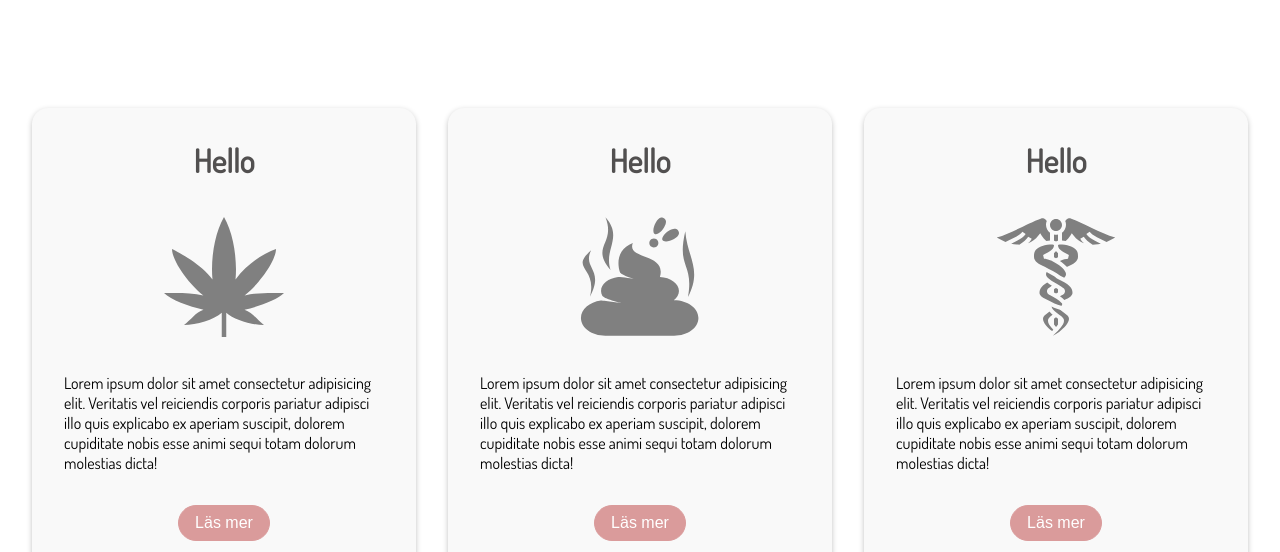
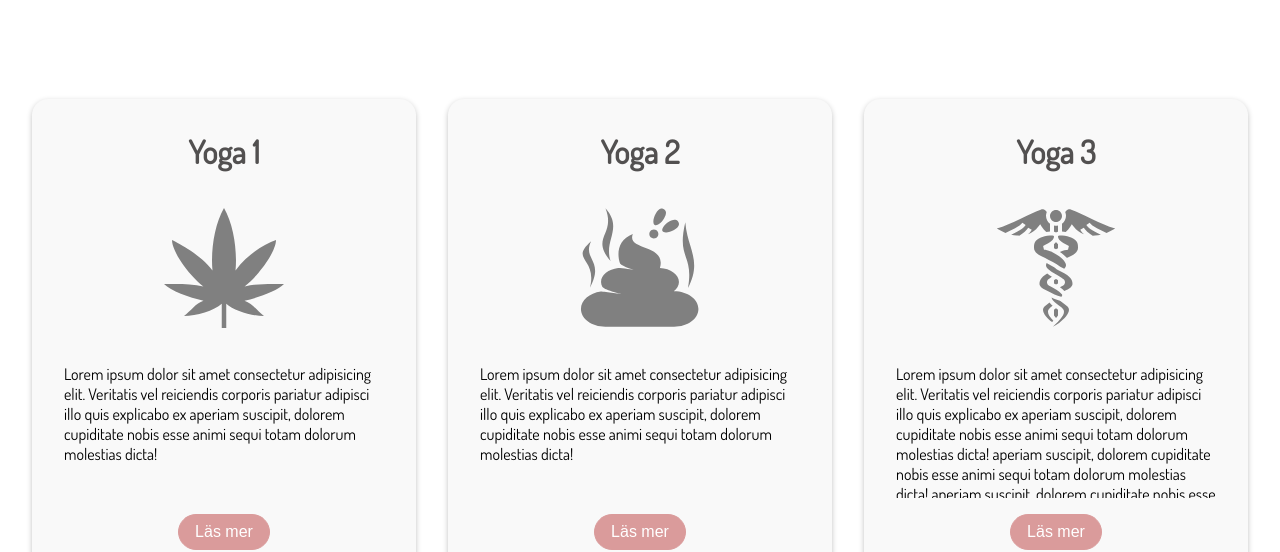
Before and after one commit to b3rg3t/donpdong, a Next.js app: page / in a window 1280 px wide. Shown: the part 860-1412 px from the top of the page. Built offline with nearby package versions, Linux system fonts and the light colour scheme.

Commit message:
form styling added

```diff
--- a/components/CardBlockFolder/CardBlock.tsx
+++ b/components/CardBlockFolder/CardBlock.tsx
@@ -8,12 +8,12 @@ const CardBlock = (): React.ReactElement => {
         <div className="cards__block">
           <article className="cards__panels">
             <div className="card__panels__div">
-              <h3>Hello</h3>
+              <h3>Yoga 1</h3>
             </div>
             <div className="card__panels__div">
               <GiHemp color="gray" size="8rem" />
             </div>
-            <div className="card__panels__div">
+            <div className="card__panels__div text">
               Lorem ipsum dolor sit amet consectetur adipisicing elit. Veritatis
               vel reiciendis corporis pariatur adipisci illo quis explicabo ex
               aperiam suscipit, dolorem cupiditate nobis esse animi sequi totam
@@ -25,12 +25,12 @@ const CardBlock = (): React.ReactElement => {
           </article>
           <div className="cards__panels">
             <div className="card__panels__div">
-              <h3>Hello</h3>
+              <h3>Yoga 2</h3>
             </div>
             <div className="card__panels__div">
               <GiTurd color="gray" size="8rem" />
             </div>
-            <div className="card__panels__div">
+            <div className="card__panels__div text">
               Lorem ipsum dolor sit amet consectetur adipisicing elit. Veritatis
               vel reiciendis corporis pariatur adipisci illo quis explicabo ex
               aperiam suscipit, dolorem cupiditate nobis esse animi sequi totam
@@ -42,16 +42,19 @@ const CardBlock = (): React.ReactElement => {
           </div>
           <div className="cards__panels">
             <div className="card__panels__div">
-              <h3>Hello</h3>
+              <h3>Yoga 3</h3>
             </div>
             <div className="card__panels__div">
               <GiCaduceus color="gray" size="8rem" />
             </div>
-            <div className="card__panels__div">
+            <div className="card__panels__div text">
               Lorem ipsum dolor sit amet consectetur adipisicing elit. Veritatis
               vel reiciendis corporis pariatur adipisci illo quis explicabo ex
               aperiam suscipit, dolorem cupiditate nobis esse animi sequi totam
-              dolorum molestias dicta!
+              dolorum molestias dicta! aperiam suscipit, dolorem cupiditate
+              nobis esse animi sequi totam dolorum molestias dicta! aperiam suscipit, dolorem cupiditate nobis esse animi sequi totam
+              dolorum molestias dicta! aperiam suscipit, dolorem cupiditate
+              nobis esse animi sequi totam dolorum molestias dicta!
             </div>
             <div className="card__panels__div">
               <button>Läs mer</button>
@@ -88,13 +91,17 @@ const CardBlock = (): React.ReactElement => {
           -moz-box-shadow: 0px 2px 6px -1px rgba(173, 173, 173, 1);
           box-shadow: 0px 2px 6px -1px rgba(173, 173, 173, 1);
         }
-        .card__panels__div{
-            display: flex;
-            justify-content: center;
-            padding: 1rem;
+        .card__panels__div {
+          display: flex;
+          justify-content: center;
+          padding: 1rem;
         }
-        img {
-          object-fit: contain;
+        .text {
+          height: 150px;
+          overflow: auto;
+        }
+        ::-webkit-scrollbar-track {
+            background: #f9f9f9;
         }
       `}</style>
     </>
--- a/components/FormFolder/Form.tsx
+++ b/components/FormFolder/Form.tsx
@@ -48,8 +48,8 @@ const Form = (): React.ReactElement => {
   const isDisabled = message.length > 0 && email.length > 0 && name.length > 0;
   return (
     <section className="contact">
-      <h3 className="contact__head">Kontakt</h3>
       <div className="contact__form__div">
+        <h3 className="contact__head">Kontakt</h3>
         <form className="contact__form" onSubmit={handleSubmit}>
           <input
             aria-label="name"
@@ -81,7 +81,7 @@ const Form = (): React.ReactElement => {
           />
           <div className="contact__form__loading">
             {loading && <Loading loading={loading} />}
-            {submitMessage && <span>{submitMessage}</span>}
+            {submitMessage && <span aria-role="alert">{submitMessage}</span>}
           </div>
           <button
             className="contact__form__button"
--- a/components/FormFolder/form.scss
+++ b/components/FormFolder/form.scss
@@ -5,19 +5,29 @@
   justify-content: center;
   align-items: center;
   flex-direction: column;
+
   h3 {
-      margin: 1rem 0;
+    margin: 1rem 0;
+    text-align: center;
+  }
+  .contact__form__div {
+    background-color: #f9f9f9;
+    padding: 2rem;
+    border-radius: 1rem;
+    -webkit-box-shadow: 0px 2px 6px -1px rgba(173, 173, 173, 1);
+    -moz-box-shadow: 0px 2px 6px -1px rgba(173, 173, 173, 1);
+    box-shadow: 0px 2px 6px -1px rgba(173, 173, 173, 1);
   }
   form {
     display: flex;
     flex-direction: column;
     max-width: 400px;
   }
-  .contact__form__loading{
-      display: flex;
-      justify-content: center;
-      align-items: center;
-      height: 1.2rem;
+  .contact__form__loading {
+    display: flex;
+    justify-content: center;
+    align-items: center;
+    height: 1.2rem;
   }
   input {
     font-family: "Dosis", sans-serif;
@@ -52,5 +62,4 @@
       border-radius: 10px;
     }
   }
-
 }
--- a/components/dummyData.tsx
+++ b/components/dummyData.tsx
@@ -1,4 +1,3 @@
-// import Cat1 from "../images/cat1.jpg";
 
 export const imageData = [
   {
@@ -64,3 +63,21 @@ export const profileData = [
       "Lorem, ipsum dolor tetur adipisicing elit. Sint quidem doloremque animi asperiores sit error vitae, similique quaerat nesciunt assumenda ar"
   }
 ];
+
+export const cardData = [
+  {
+    name: "Greta Thunberg",
+    pic: "./images/yoga1.jpg",
+    smallPic: "./images/profil.jpg",
+    position: "left",
+    alt: "Cat behind bars",
+    overlayColor: "white",
+    opacity: 0.8,
+    descripion:
+      "Lorem, ipsum dolor sit amet consectetur adipisicing elit. Sint quidem doloremque animi asperiores sit error vitae, similique quaerat nesciunt assumenda architecto dignissimos molestias praesentium magni delectus! Tempora unde qui nesciunt?",
+    time: "5 minutes",
+    author: "James Cameron",
+    fulltext:
+      "Lorem, ipsum dolor tetur adipisicing elit. Sint quidem doloremque animi asperiores sit error vitae, similique quaerat nesciunt assumenda ar"
+  }
+];
```
